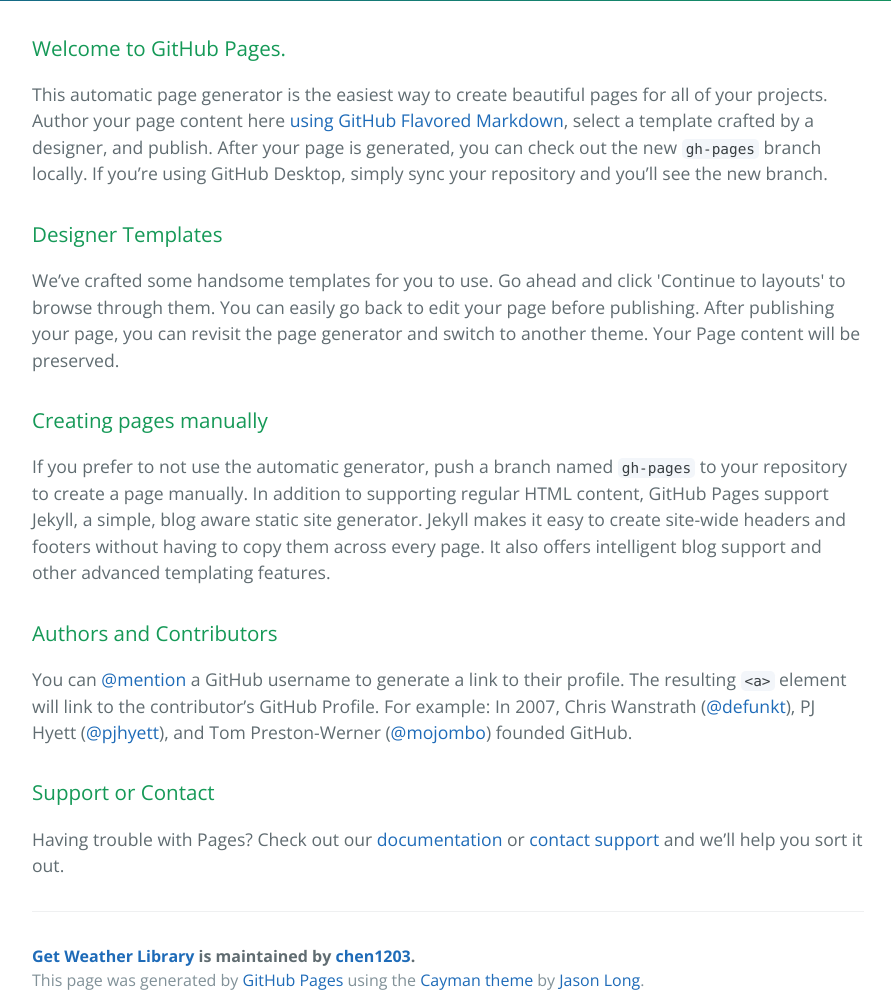
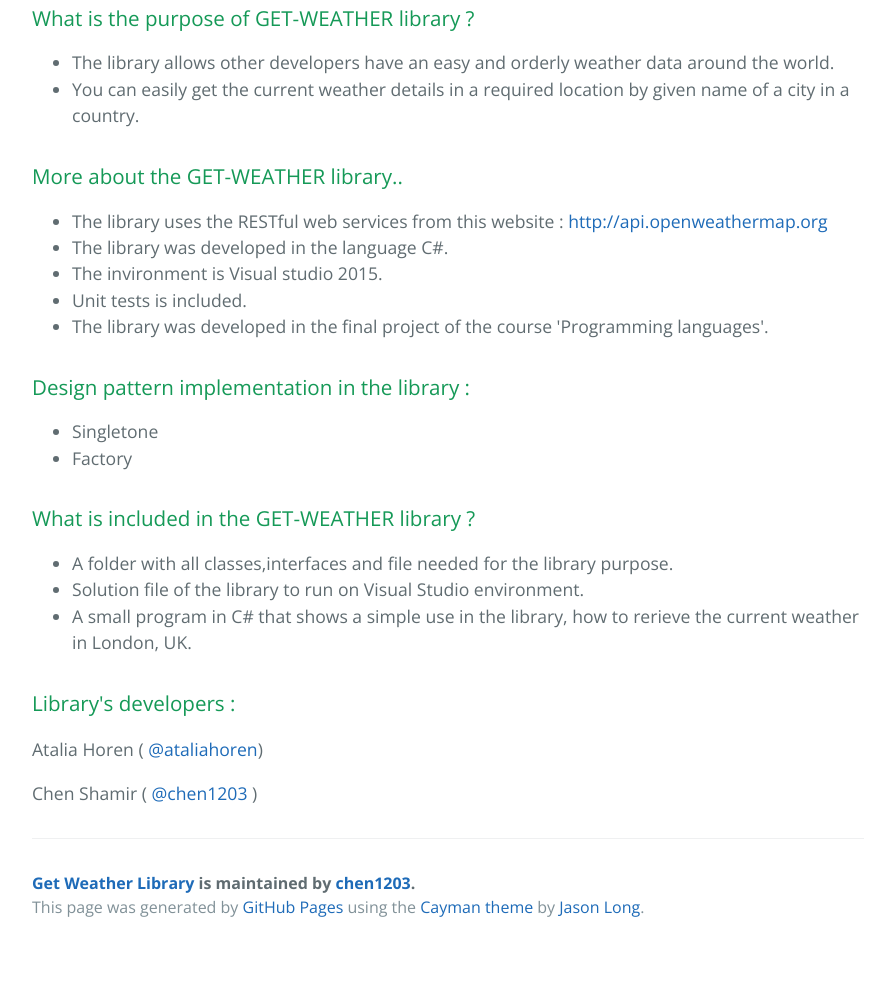
Before and after one commit to chen1203/Get-Weather-Library, a plain HTML site: page index.html in a window 1280 px wide. Shown: the part 412-1407 px from the top of the page, without its empty margins (192-1083 px from the left). After the commit the page ends 1363 px from the top, so only its background shows below. Drawn offline with nearby package versions, Linux system fonts and the light colour scheme.

```diff
--- a/index.html
+++ b/index.html
@@ -12,7 +12,7 @@
   <body>
     <section class="page-header">
       <h1 class="project-name">Get Weather Library</h1>
-      <h2 class="project-tagline">Library which returns the current weather in a requested city and country. The data is based on the website : http://api.openweathermap.org</h2>
+      <h2 class="project-tagline">Library which returns the current weather in a requested city and country.</h2>
       <a href="https://github.com/chen1203/Get-Weather-Library" class="btn">View on GitHub</a>
       <a href="https://github.com/chen1203/Get-Weather-Library/zipball/master" class="btn">Download .zip</a>
       <a href="https://github.com/chen1203/Get-Weather-Library/tarball/master" class="btn">Download .tar.gz</a>
@@ -20,29 +20,48 @@
 
     <section class="main-content">
       <h3>
-<a id="welcome-to-github-pages" class="anchor" href="#welcome-to-github-pages" aria-hidden="true"><span class="octicon octicon-link"></span></a>Welcome to GitHub Pages.</h3>
+<a id="what-is-the-purpose-of-get-weather-library-" class="anchor" href="#what-is-the-purpose-of-get-weather-library-" aria-hidden="true"><span class="octicon octicon-link"></span></a>What is the purpose of GET-WEATHER library ?</h3>
 
-<p>This automatic page generator is the easiest way to create beautiful pages for all of your projects. Author your page content here <a href="https://guides.github.com/features/mastering-markdown/">using GitHub Flavored Markdown</a>, select a template crafted by a designer, and publish. After your page is generated, you can check out the new <code>gh-pages</code> branch locally. If you’re using GitHub Desktop, simply sync your repository and you’ll see the new branch.</p>
+<ul>
+<li>The library allows other developers have an easy and orderly weather data around the world.</li>
+<li>You can easily get the current weather details in a required location by given name of a city in a country.</li>
+</ul>
 
 <h3>
-<a id="designer-templates" class="anchor" href="#designer-templates" aria-hidden="true"><span class="octicon octicon-link"></span></a>Designer Templates</h3>
+<a id="more-about-the-get-weather-library" class="anchor" href="#more-about-the-get-weather-library" aria-hidden="true"><span class="octicon octicon-link"></span></a>More about the GET-WEATHER library..</h3>
 
-<p>We’ve crafted some handsome templates for you to use. Go ahead and click 'Continue to layouts' to browse through them. You can easily go back to edit your page before publishing. After publishing your page, you can revisit the page generator and switch to another theme. Your Page content will be preserved.</p>
+<ul>
+<li>The library uses the RESTful web services from this website : <a href="http://api.openweathermap.org">http://api.openweathermap.org</a>
+</li>
+<li>The library was developed in the language C#.</li>
+<li>The invironment is Visual studio 2015.</li>
+<li>Unit tests is included.</li>
+<li>The library was developed in the final project of the course 'Programming languages'.</li>
+</ul>
 
 <h3>
-<a id="creating-pages-manually" class="anchor" href="#creating-pages-manually" aria-hidden="true"><span class="octicon octicon-link"></span></a>Creating pages manually</h3>
+<a id="design-pattern-implementation-in-the-library-" class="anchor" href="#design-pattern-implementation-in-the-library-" aria-hidden="true"><span class="octicon octicon-link"></span></a>Design pattern implementation in the library :</h3>
 
-<p>If you prefer to not use the automatic generator, push a branch named <code>gh-pages</code> to your repository to create a page manually. In addition to supporting regular HTML content, GitHub Pages support Jekyll, a simple, blog aware static site generator. Jekyll makes it easy to create site-wide headers and footers without having to copy them across every page. It also offers intelligent blog support and other advanced templating features.</p>
+<ul>
+<li>Singletone</li>
+<li>Factory</li>
+</ul>
 
 <h3>
-<a id="authors-and-contributors" class="anchor" href="#authors-and-contributors" aria-hidden="true"><span class="octicon octicon-link"></span></a>Authors and Contributors</h3>
+<a id="what-is-included-in-the-get-weather-library-" class="anchor" href="#what-is-included-in-the-get-weather-library-" aria-hidden="true"><span class="octicon octicon-link"></span></a>What is included in the GET-WEATHER library ?</h3>
 
-<p>You can <a href="https://github.com/blog/821" class="user-mention">@mention</a> a GitHub username to generate a link to their profile. The resulting <code>&lt;a&gt;</code> element will link to the contributor’s GitHub Profile. For example: In 2007, Chris Wanstrath (<a href="https://github.com/defunkt" class="user-mention">@defunkt</a>), PJ Hyett (<a href="https://github.com/pjhyett" class="user-mention">@pjhyett</a>), and Tom Preston-Werner (<a href="https://github.com/mojombo" class="user-mention">@mojombo</a>) founded GitHub.</p>
+<ul>
+<li>A folder with all classes,interfaces and file needed for the library purpose.</li>
+<li>Solution file of the library to run on Visual Studio environment.</li>
+<li>A small program in C# that shows a simple use in the library, how to rerieve the current weather in London, UK.</li>
+</ul>
 
 <h3>
-<a id="support-or-contact" class="anchor" href="#support-or-contact" aria-hidden="true"><span class="octicon octicon-link"></span></a>Support or Contact</h3>
+<a id="librarys-developers-" class="anchor" href="#librarys-developers-" aria-hidden="true"><span class="octicon octicon-link"></span></a>Library's developers :</h3>
 
-<p>Having trouble with Pages? Check out our <a href="https://help.github.com/pages">documentation</a> or <a href="https://github.com/contact">contact support</a> and we’ll help you sort it out.</p>
+<p>Atalia Horen ( <a href="https://github.com/ataliahoren" class="user-mention">@ataliahoren</a>)</p>
+
+<p>Chen Shamir ( <a href="https://github.com/chen1203" class="user-mention">@chen1203</a> )</p>
 
       <footer class="site-footer">
         <span class="site-footer-owner"><a href="https://github.com/chen1203/Get-Weather-Library">Get Weather Library</a> is maintained by <a href="https://github.com/chen1203">chen1203</a>.</span>
```
Also changed, not shown: params.json (+1 -1 lines).
